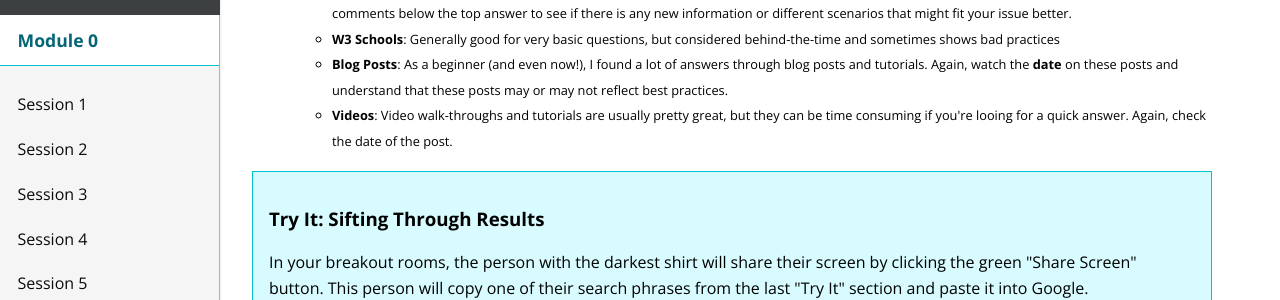
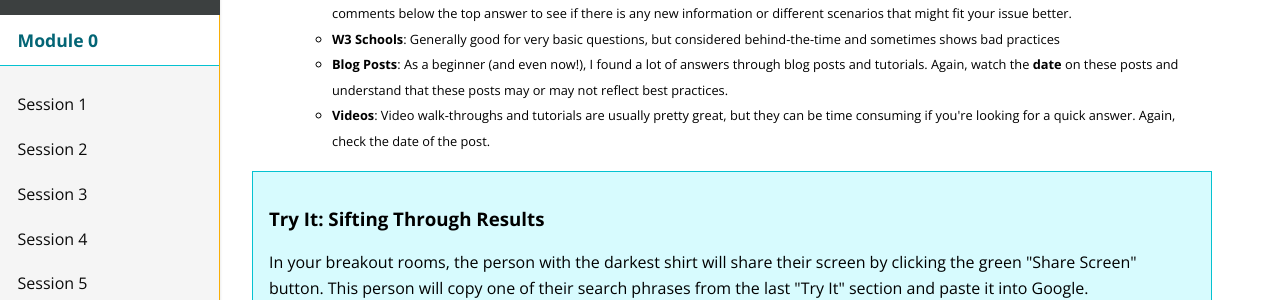
Before and after one commit to turingschool/mod-0-curriculum, a Jekyll site: the page built from session2/index.md, in a window 1280 px wide and 900 px high, scrolled down 6321 px. Shown: the part 154-454 px from the top of the window. Built offline with Jekyll 4.4.1, drawn with Linux system fonts in a browser that asks for light colours; nearby versions of some CDN libraries.

Commit message:
Fix Typo

```diff
--- a/session2/index.md
+++ b/session2/index.md
@@ -271,7 +271,7 @@ Once you formulate a good Google search and receive your results, there are a fe
         <li><strong>Stack Overflow</strong>: Stack Overflow is one of my personal favorite resources for getting unstuck; however, make sure to check that the question is actually the <strong>same question</strong> that you're asking, the answer is not <strong>outdated</strong>, and that the answer is <strong>upvoted</strong> multiple times. In addition, read the comments below the top answer to see if there is any new information or different scenarios that might fit your issue better.</li>
         <li><strong>W3 Schools</strong>: Generally good for very basic questions, but considered behind-the-time and sometimes shows bad practices</li>
         <li><strong>Blog Posts</strong>: As a beginner (and even now!), I found a lot of answers through blog posts and tutorials. Again, watch the <strong>date</strong> on these posts and understand that these posts may or may not reflect best practices. </li>
-        <li><strong>Videos</strong>: Video walk-throughs and tutorials are usually pretty great, but they can be time consuming if you're looing for a quick answer. Again, check the date of the post.</li>
+        <li><strong>Videos</strong>: Video walk-throughs and tutorials are usually pretty great, but they can be time consuming if you're looking for a quick answer. Again, check the date of the post.</li>
       </ul>
     </small>
   </li>
```
